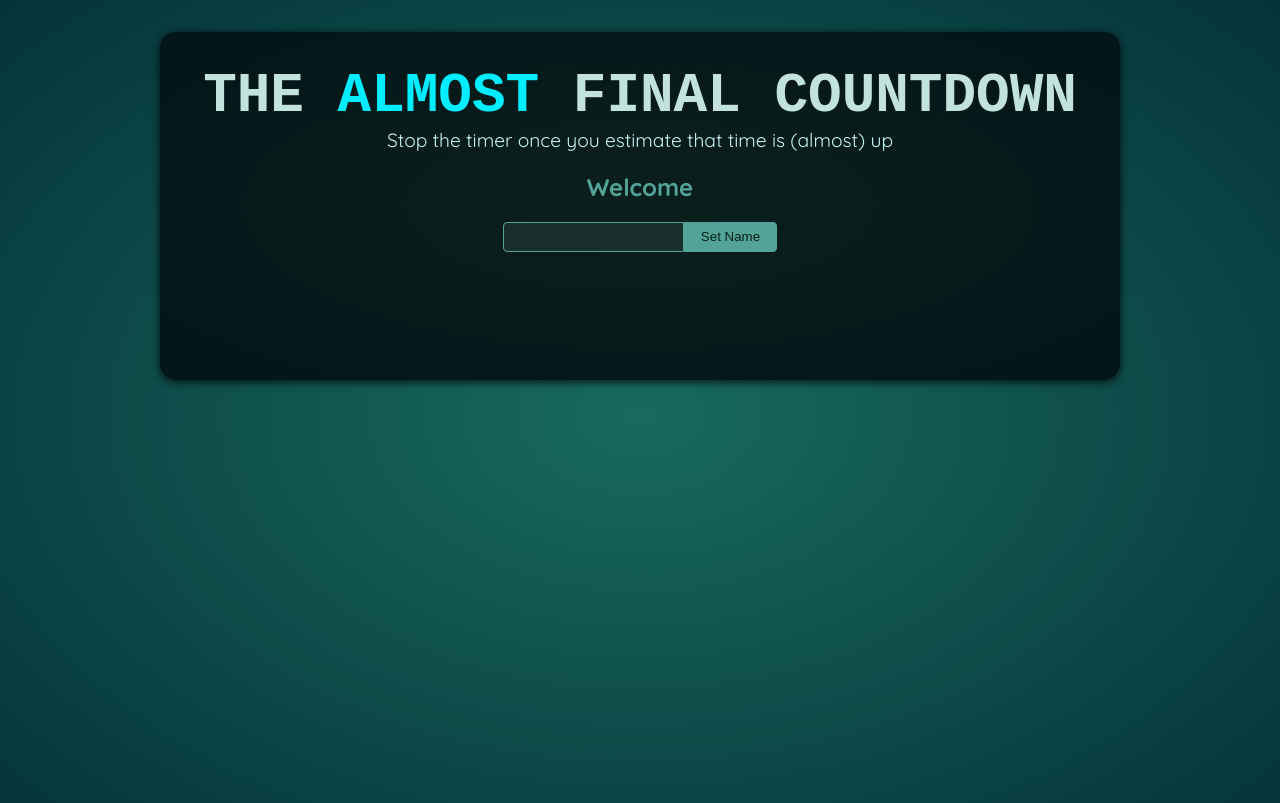
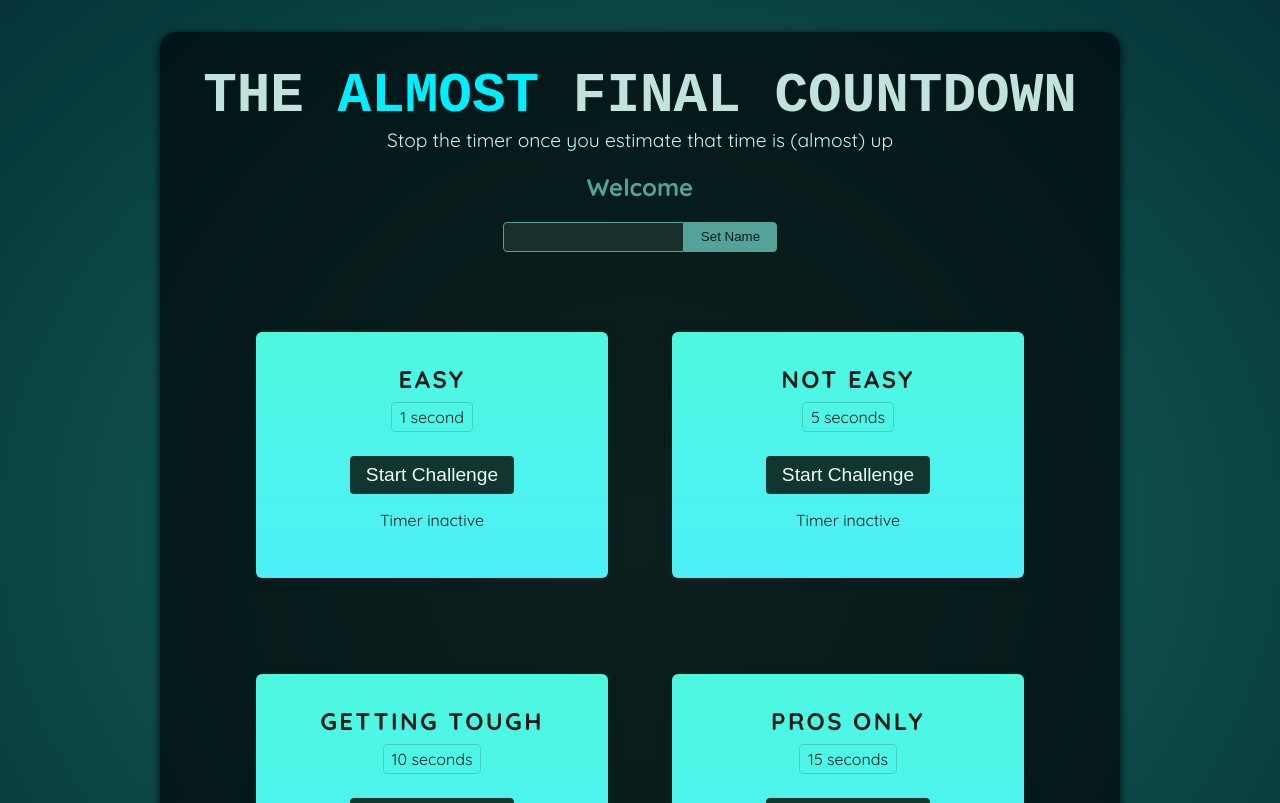
Before and after one commit to shayaansiddiqui/portals-and-refs, a React (Vite) app: page / in a window 1280 px wide. Shown: the top 803 px of the page. Built offline with nearby package versions, Linux system fonts and the light colour scheme; a web font is replaced by a local one.

Commit message:
forwarded Ref

```diff
--- a/package.json
+++ b/package.json
@@ -4,7 +4,7 @@
   "version": "0.0.0",
   "type": "module",
   "scripts": {
-    "dev": "vite",
+    "dev": "vite --host --port 3000",
     "build": "vite build",
     "lint": "eslint . --ext js,jsx --report-unused-disable-directives --max-warnings 0",
     "preview": "vite preview"
--- a/src/App.jsx
+++ b/src/App.jsx
@@ -1,10 +1,16 @@
 import Player from './components/Player.jsx';
+import TimerChallenge from "./components/TimerChallenge.jsx";
 
 function App() {
   return (
     <>
       <Player />
-      <div id="challenges"></div>
+      <div id="challenges">
+          <TimerChallenge title={'Easy'} targetTime={1} />
+          <TimerChallenge title={'Not Easy'} targetTime={5} />
+          <TimerChallenge title={'Getting Tough'} targetTime={10} />
+          <TimerChallenge title={'Pros only'} targetTime={15} />
+      </div>
     </>
   );
 }
--- /dev/null
+++ b/src/components/ResultModal.jsx
@@ -0,0 +1,16 @@
+import {forwardRef} from 'react';
+
+const ResultModal = forwardRef(function ResultModal({result, targetTime}, ref) {
+	return (
+		<dialog ref={ref} className={'result-modal'}>
+			<h2>You {result}!</h2>
+			<p>The target time was <strong>{targetTime} seconds.</strong></p>
+			<p>You stopped the timer with <strong>X seconds left</strong></p>
+			<form method={'dialog'}>
+				<button>Close</button>
+			</form>
+		</dialog>
+	);
+});
+
+export default ResultModal;
--- /dev/null
+++ b/src/components/TimerChallenge.jsx
@@ -0,0 +1,39 @@
+import {useRef,forwardRef, useState} from "react";
+import ResultModal from "./ResultModal.jsx";
+
+const TimerChallenge = ({title, targetTime}) => {
+	const timer = useRef();
+	const dialog = useRef();
+	const [timerExpired, setTimerExpired] = useState(false);
+	const [timerStarted, setTimerStarted] = useState(false);
+	const handleStart = () => {
+		timer.current = setTimeout(() => {
+			setTimerExpired(true);
+			dialog.current.showModal();
+		}, targetTime * 1000);
+		setTimerStarted(true);
+	}
+
+	const handleStop = () => {
+		clearTimeout(timer.current)
+	}
+	return (
+		<>
+			<ResultModal ref={dialog} targetTime={targetTime} result={'lost'}/>
+			<section className={'challenge'}>
+				<h2>{title}</h2>
+				<p className={'challenge-time'}>
+					{targetTime} second{targetTime > 1 ? 's' : ''}
+				</p>
+				<button onClick={timerStarted ? handleStop : handleStart}>
+					{timerStarted ? 'Stop' : 'Start'} Challenge
+				</button>
+				<p className={timerStarted ? 'active' : undefined}>
+					{timerStarted ? 'Time is running' : 'Timer inactive'}
+				</p>
+			</section>
+		</>
+	)
+}
+
+export default TimerChallenge;
--- a/src/index.css
+++ b/src/index.css
@@ -147,6 +147,7 @@
   border-radius: 8px;
   padding: 2rem;
   background-color: #d7fcf8;
+  z-index: 9999;
 }
 
 .result-modal[open] {
```
